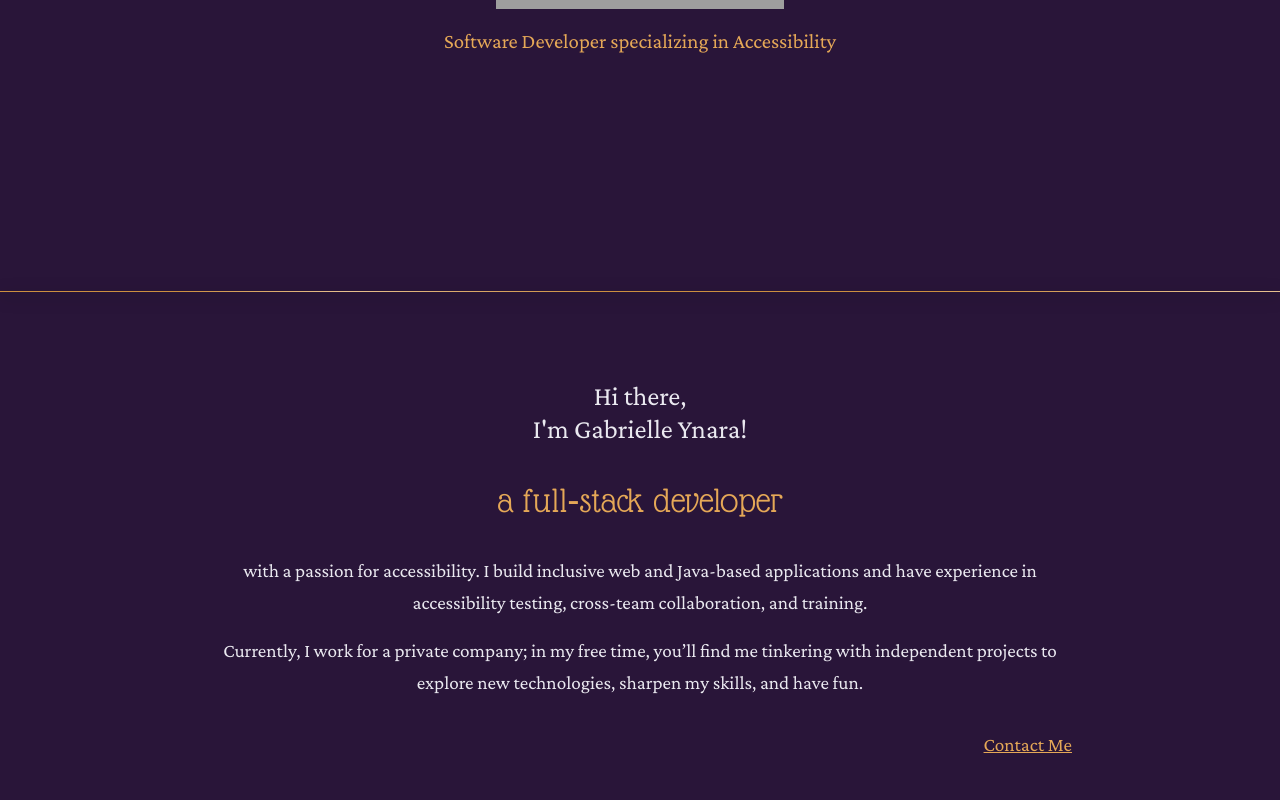
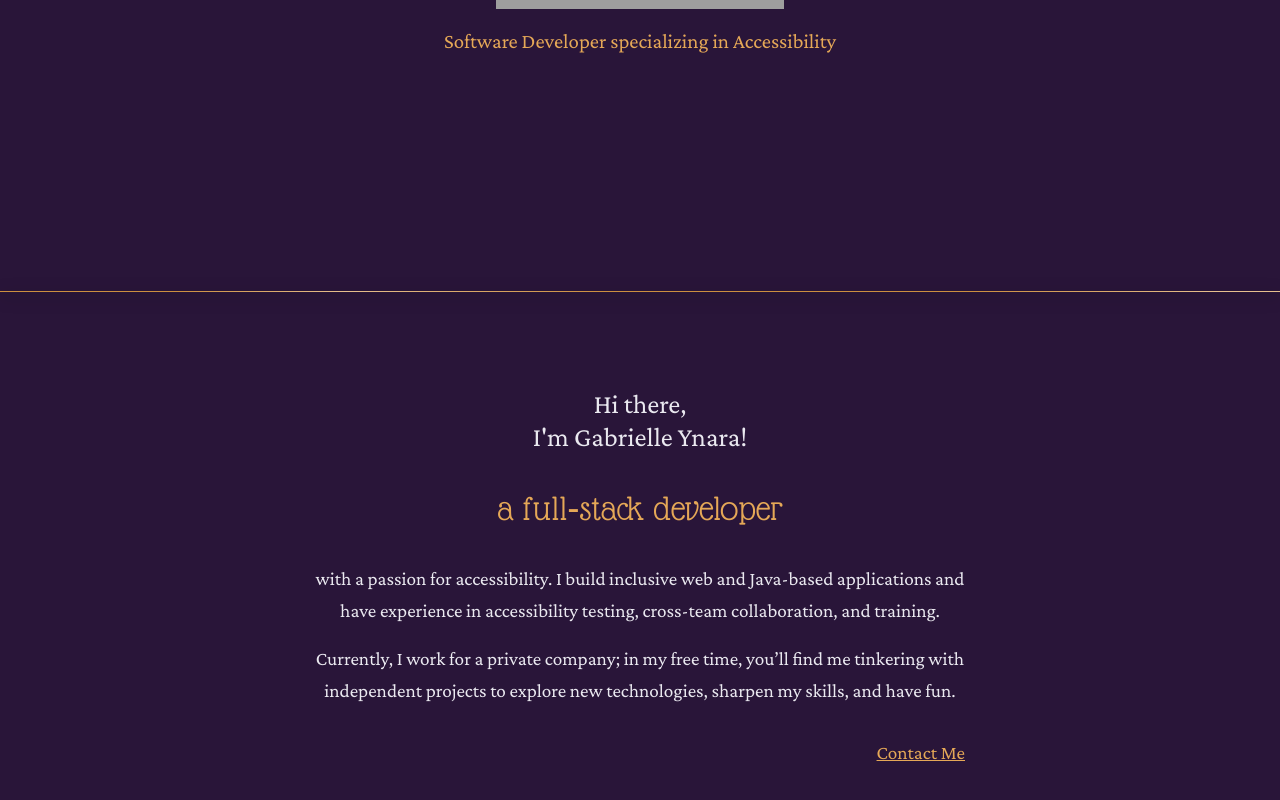
Before and after one commit to GabrielleYnara/portfolio, a React (Vite) app in the folder react-app/: page / in a window 1280 px wide. Shown: the part 508-1308 px from the top of the page. Built offline with nearby package versions, Linux system fonts and the light colour scheme; grey boxes are pictures that could not be loaded.

Commit message:
Adjust Intro section for bigger screens

```diff
--- a/react-app/src/pages/Home/components/Intro/Intro.scss
+++ b/react-app/src/pages/Home/components/Intro/Intro.scss
@@ -23,3 +23,12 @@
         justify-self: end;
     }
 }
+
+/* ------------------------------ Styling for medium screens ------------------------------ */
+@media (min-width: $breakpoint_medium) {
+    .intro {
+        max-width: 650px;
+        margin: 6em auto;
+    }
+
+}
```
Also changed, not shown: react-app/src/components/NavBar/NavBar.scss (+4 -3 lines).
